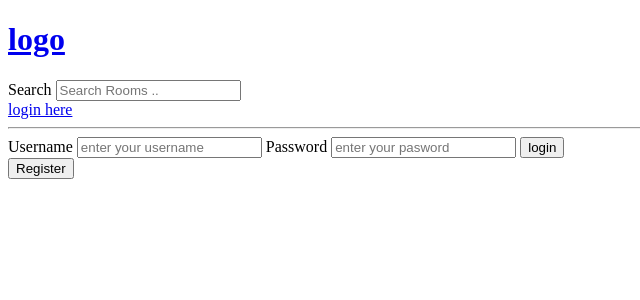
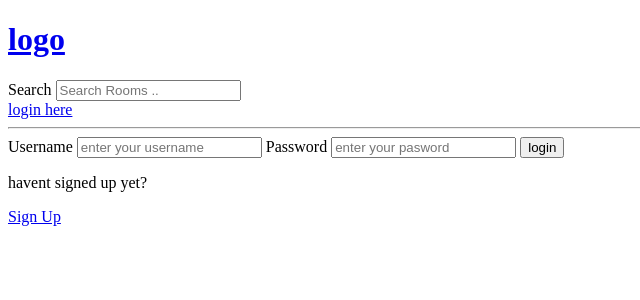
Before and after one commit to Hardikmaind/my-studybud, a Django app: page /login/ in a window 1280 px wide. Shown: the top 300 px of the page, without its empty margins (0-640 px from the left). Run offline with Django 4.2, Linux system fonts and the light colour scheme.

Commit message:
done the havnt signup and already signed up

```diff
--- a/studybud/base/templates/base/login_register.html
+++ b/studybud/base/templates/base/login_register.html
@@ -1,6 +1,7 @@
 {% extends 'main.html' %}
 {%  block content %}
 
+{% if page == 'login' %}
 <div>
     <form method="POST" action="">
         {% csrf_token %}
@@ -10,15 +11,19 @@
         <label for="password">Password</label>
         <input   id="password" type="password" placeholder="enter your pasword" name="password">
         <input type="submit" value="login">
+        <p>havent signed up yet?</p>
+        <a href="{% url 'register' %}">Sign Up</a>
     </form>
 </div>
-<!-- {% if not request.user.is_authenticated %} -->
-<div>
+{% else %}
+ <div>
     <form method="POST" action="">
         {% csrf_token %}
 
         <input type="submit" value="Register">
     </form>
+    <p>Already signed up yet?  </p>
+    <a href="{% url 'login' %}">Login In</a>
 </div>
-<!-- {% endif %} -->
+{% endif %}
 {%  endblock content %}
--- a/studybud/base/urls.py
+++ b/studybud/base/urls.py
@@ -18,7 +18,7 @@ urlpatterns = [
     path('delete-room/<str:pk>/', views.deleteRoom,name="delete-room"),
     path('login/', views.loginPage,name="login"),
     path('logout/', views.logoutUser,name="logout"),
-    path('register/', views.registerUser,name="register"),
+    path('register/', views.registerPage,name="register"),
 ]
 
 
--- a/studybud/base/views.py
+++ b/studybud/base/views.py
@@ -156,6 +156,7 @@ def deleteRoom(request,pk):
 
 #dont use login as a function name as it is a inbuilt function in django which we will be using
 def loginPage(request):
+    # we have added this page for a reason...to apply the cond in the login_register.html file..that if the page is login the show login...if the page is register then show register
     page='login'
     # now if the user is alreadt login he can still access the page by going to the url..so we need to restrict that.jaise hi user login page ("/login") mein jayega ye wala view trigger hoga  then this view niche noche check karega ki kya user already login hain..agar hain toh woh directly use redirect karega and if nahi login hain toh use login page pe jane dega...... see below
     if request.user.is_authenticated:   #this will check if the user is authenticated or not
@@ -207,7 +208,8 @@ def logoutUser(request):
     return redirect('home')
 
 
-def registerUser(request):
+def registerPage(request):
+        # we have added this page for a reason...to apply the cond in the login_register.html file..that if the page is login the show login...if the page is register then show register
+
     page='register'
-
-    return render(request,'base/login_register.html',context={'page':page})
+    return render(request,'base/login_register.html')
```
Also changed, not shown: studybud/db.sqlite3.
